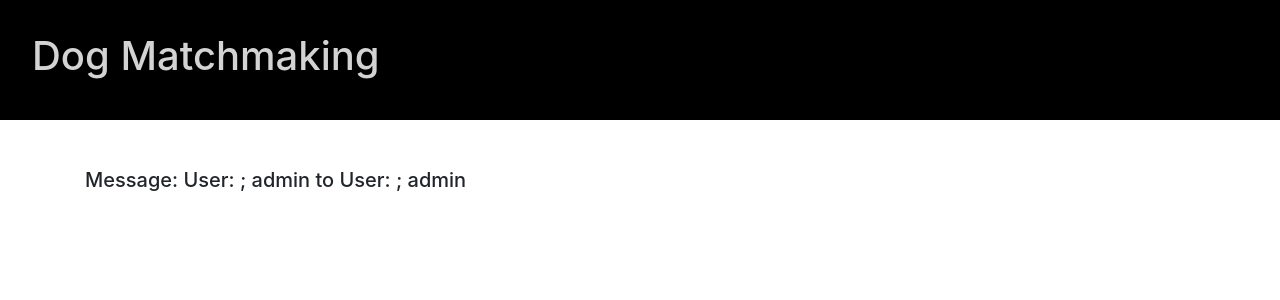
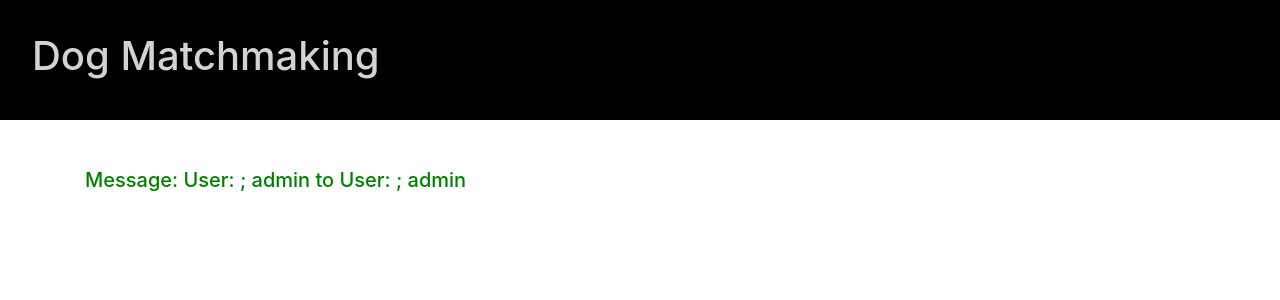
Before and after one commit to brennand97/CS361-Winter2018, a Django app: template matchmaking/templates/index.html in a window 1280 px wide. Shown: the top 300 px of the page. Run offline with Django 3.2, Linux system fonts and the light colour scheme; the template is opened without the code that fills it: values that come from a table or form of the project are taken from there, others are empty; data comes from the database, SQL or seed files in the repository; tables that the repository leaves empty hold one stand-in row (values such as "Sample post"); parts of the project's set-up code (start-up, migrations or seed data) failed here and were passed over; some libraries are stand-ins or nearby versions.

Commit message:
Added stylesheet to index.html

```diff
--- /dev/null
+++ b/matchmaking/static/style.css
@@ -0,0 +1,3 @@
+h5 {
+    color: green;
+}
--- a/matchmaking/templates/base.html
+++ b/matchmaking/templates/base.html
@@ -22,6 +22,7 @@
             padding-top: 3em;
         }
         </style>
+        {% block cssIndex %}{% endblock %}
 
     </head>
     <body>
--- a/matchmaking/templates/index.html
+++ b/matchmaking/templates/index.html
@@ -1,4 +1,9 @@
 {% extends 'base.html' %}
+
+{% block cssIndex %}
+{% load static %}
+<link rel="stylesheet" type="text/css" href="{% static 'style.css' %}" />
+{% endblock %}
 
 {% block content %}
 
```
